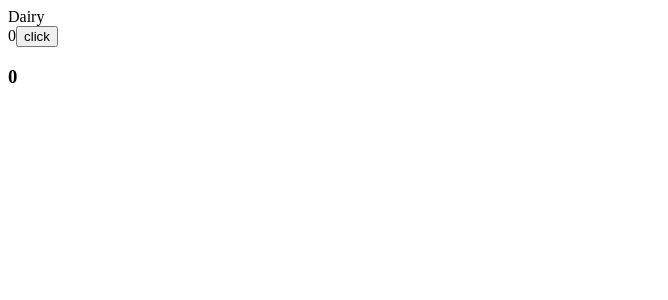
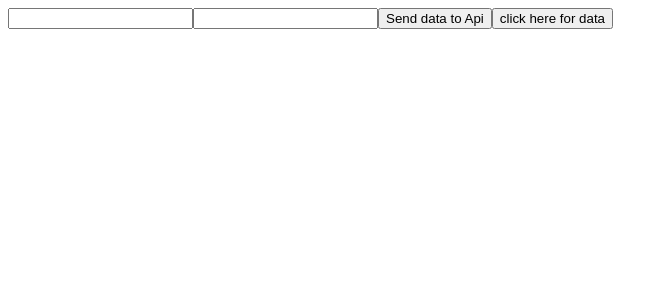
Before and after one commit to gideon-124/reop, a React (Vite) app: page / in a window 1280 px wide. Shown: the top 300 px of the page, without its empty margins (0-668 px from the left). Built offline with nearby package versions, Linux system fonts and the light colour scheme.

Commit message:
context and requests

```diff
--- a/package.json
+++ b/package.json
@@ -10,6 +10,7 @@
     "preview": "vite preview"
   },
   "dependencies": {
+    "axios": "^1.11.0",
     "react": "^19.1.0",
     "react-dom": "^19.1.0"
   },
--- a/src/App.jsx
+++ b/src/App.jsx
@@ -29,6 +29,12 @@ import CounterOne from './components/RenderProps/CounterOne'
 import Hoverprops from './components/RenderProps/Hoverprops'
 import RenderPro from './components/RenderProps/RenderPro'
 import FinalRender from './components/RenderProps/FinalRender'
+import CompF from './components/context/CompF'
+import CompC from './components/context/CompC'
+import { UserProvider } from './components/context/Usecontext'
+import Networkcalls from './components/Api/Networkcalls'
+
+
 
 
 // import './App.css'
@@ -65,15 +71,20 @@ function App() {
 
      {/* <CounterOne/>
     <Hoverprops/>    */}
-    <RenderPro movie={()=> 'Dairy'}/>
+    {/* <RenderPro movie={()=> 'Dairy'}/> */}
     {/* <RenderPro movie={(pp)  => pp ?   'Newyork'  : 'London' }/> */}
     {/* <RenderPro  movie={(log)=>  log ? 'Kingdom' : 'Nothing' }/>    */}
-    <FinalRender render={(count, handle) =>
+    {/* <FinalRender render={(count, handle) =>
       <CounterOne count={count} handle={handle} />}/>
 
       <FinalRender render ={(count, handle)=>
-        <Hoverprops count={count} handle={handle}/>}/>
+        <Hoverprops count={count} handle={handle}/>}/>    */}
 
+       {/* <UserProvider value="context">
+         <CompC/>
+       </UserProvider> */}
+
+     <Networkcalls/>
 
     </div>
   )
--- /dev/null
+++ b/src/components/Api/Networkcalls.jsx
@@ -0,0 +1,76 @@
+import React, { useState } from 'react'
+import axios from 'axios'
+
+const Networkcalls = () => {
+
+    const [users, setUsers]=useState([])
+
+    const[name, setName]=useState('')
+    const [userName, setUserName]=useState('')
+
+
+
+
+
+    let url="https://jsonplaceholder.typicode.com/users"
+
+
+
+   // Post api call using Axios
+    const HandlerPostData=()=>{
+         const obj={
+            name:name,
+            userName:userName
+         }
+         console.log(obj, "obj")
+
+        axios.post (url,obj).then(res=>{
+            console.log(res)
+        }).catch(err=>{
+            console.log(err)
+        })
+
+    }
+    // Get api call using Axios
+     const HandlerGetData=()=>{
+        axios.get(url).then(res=>{
+            console.log(res.data)
+            setUsers(res.data)
+        })
+        .catch(err=>{
+            console.log(err)
+        })
+
+     }
+
+  return (
+    <div>
+
+        <input value={name} onChange={(e)=>setName(e.target.value)}/>
+        <input value={userName} onChange={(e)=>setUserName(e.target.value)}/>
+
+
+        <button onClick={HandlerPostData}> Send data to Api </button>
+    <button onClick={HandlerGetData}> click here for data </button>
+
+     {/*data on UI  */}
+   {
+    users.map((i)=>{
+        return (
+            <h5> {i.name}</h5>
+        )
+
+    })}
+    </div>
+  )
+}
+
+export default Networkcalls
+
+
+
+// https request
+// 1. Post   -- create
+// 2. get    -- get data
+// 3. put    -- update
+// 4. delete -- delete
--- /dev/null
+++ b/src/components/context/CompC.jsx
@@ -0,0 +1,12 @@
+import React from 'react'
+import CompE from './CompE'
+
+const CompC = () => {
+  return (
+    <div>
+      <CompE/>
+    </div>
+  )
+}
+
+export default CompC
--- /dev/null
+++ b/src/components/context/CompE.jsx
@@ -0,0 +1,12 @@
+import React from 'react'
+import CompF from './CompF'
+
+const CompE = () => {
+  return (
+    <div>
+      <CompF/>
+    </div>
+  )
+}
+
+export default CompE
--- /dev/null
+++ b/src/components/context/CompF.jsx
@@ -0,0 +1,18 @@
+import React from 'react'
+import { UserConsumer } from './Usecontext'
+
+const CompF = () => {
+  return (
+     <UserConsumer>
+        {
+            (name)=>{
+                return    (
+                    <div> {name}</div>
+                )
+            }
+        }
+     </UserConsumer>
+  )
+}
+
+export default CompF
--- /dev/null
+++ b/src/components/context/Usecontext.jsx
@@ -0,0 +1,19 @@
+import React,{createContext} from "react";
+
+
+const UserContext= createContext('dataaaa')
+
+const   UserProvider=UserContext.Provider
+const   UserConsumer=UserContext.Consumer
+
+export {UserConsumer, UserProvider}
+
+
+// steps
+// 1. create context
+// 2. provider     to give / provide  the data
+// 3. consumer      to access the data
+
+// Note:  If we provide any data in the createcontext
+// then no need to need to use provider and wrapping also
+// no needed.
```
Also changed, not shown: 1 other file (tests, documents, lock files or other folders).
